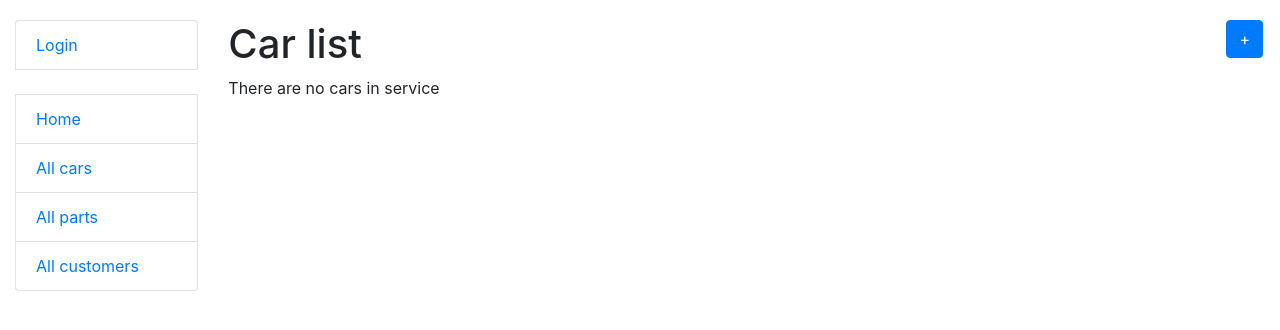
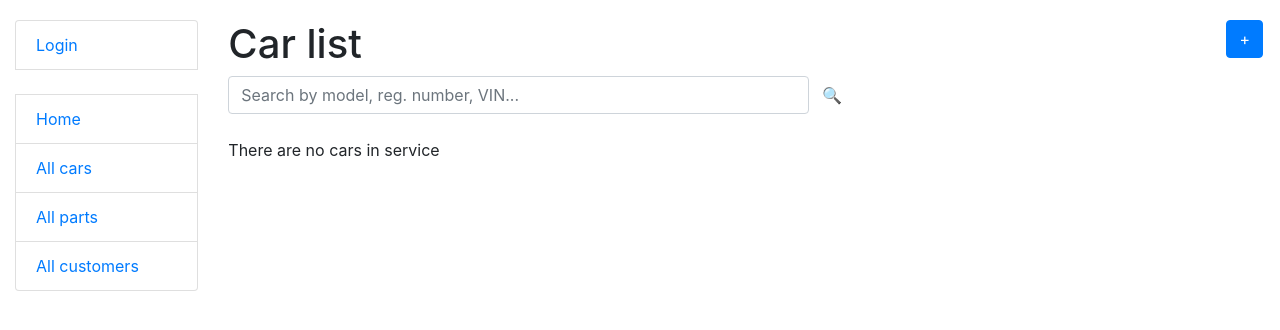
Before and after one commit to Ihor-Ivashov/car-service, a Django app: template templates/service/car_list.html in a window 1280 px wide. Shown: the top 330 px of the page. Run offline with Django 4.2, Linux system fonts and the light colour scheme; the template is opened without the code that fills it: values that come from a table or form of the project are taken from there, others are empty; some libraries are stand-ins or nearby versions.

Commit message:
Add search filed to list forms car customer parts

```diff
--- a/service/forms.py
+++ b/service/forms.py
@@ -2,9 +2,9 @@ from django.contrib.auth import get_user_model
 from django.contrib.auth.forms import UserCreationForm
 
 from django import forms
-from django.db.models import Count, Q
+from django.db.models import Q
 
-from service.models import Car, Customer
+from service.models import Car
 
 
 class CustomerForm(UserCreationForm):
@@ -47,3 +47,41 @@ class CustomerUpdateForm(forms.ModelForm):
             "last_name",
             "cars",
         )
+
+
+class CarsSearchForm(forms.Form):
+    search_string = forms.CharField(
+        max_length=255,
+        required=False,
+        label="",
+        widget=forms.TextInput(
+            attrs={"placeholder": "Search by model, reg. number, VIN...",
+                   "size": 50}
+        )
+    )
+
+
+class PartsCustomersSearchForm(forms.Form):
+    search_string = forms.CharField(
+        max_length=255,
+        required=False,
+        label="",
+        widget=forms.TextInput(
+            attrs={"placeholder": "Search by name...",
+                   "size": 50}
+        )
+    )
+
+
+class OrdersSearchForm(forms.Form):
+    search_string = forms.CharField(
+        max_length=255,
+        required=False,
+        label="",
+        widget=forms.TextInput(
+            attrs={
+                "placeholder": "Search by customer name | car reg. number...",
+                "size": 50
+            }
+        )
+    )
--- /dev/null
+++ b/templates/includes/search_form.html
@@ -0,0 +1,7 @@
+{% load crispy_forms_filters %}
+
+<form action="" method="get" class="form-inline">
+  {{ search_form|crispy }}
+  <input class="btn" type="submit" value="🔍">
+</form>
+<br>
--- a/templates/service/car_list.html
+++ b/templates/service/car_list.html
@@ -7,6 +7,11 @@
       +
     </a>
   </h1>
+
+  {% block search %}
+    {% include "includes/search_form.html" %}
+  {% endblock %}
+
   {% if car_list %}
     <ul>
       {% for car in car_list %}
--- a/templates/service/customer_list.html
+++ b/templates/service/customer_list.html
@@ -5,6 +5,10 @@
       Customers List
         <a href="{% url 'service:customer-create' %}" class="btn btn-primary link-to-page">+</a>
   </h1>
+
+  {% block search %}
+    {% include "includes/search_form.html" %}
+  {% endblock %}
 
   {% if customer_list %}
     <table class="table">
--- a/templates/service/part_list.html
+++ b/templates/service/part_list.html
@@ -7,6 +7,11 @@
       +
     </a>
   </h1>
+
+  {% block search %}
+    {% include "includes/search_form.html" %}
+  {% endblock %}
+
   {% if part_list %}
     <ul>
       {% for part in part_list %}
```
Lines whose indentation alone changed are shown as unchanged.
